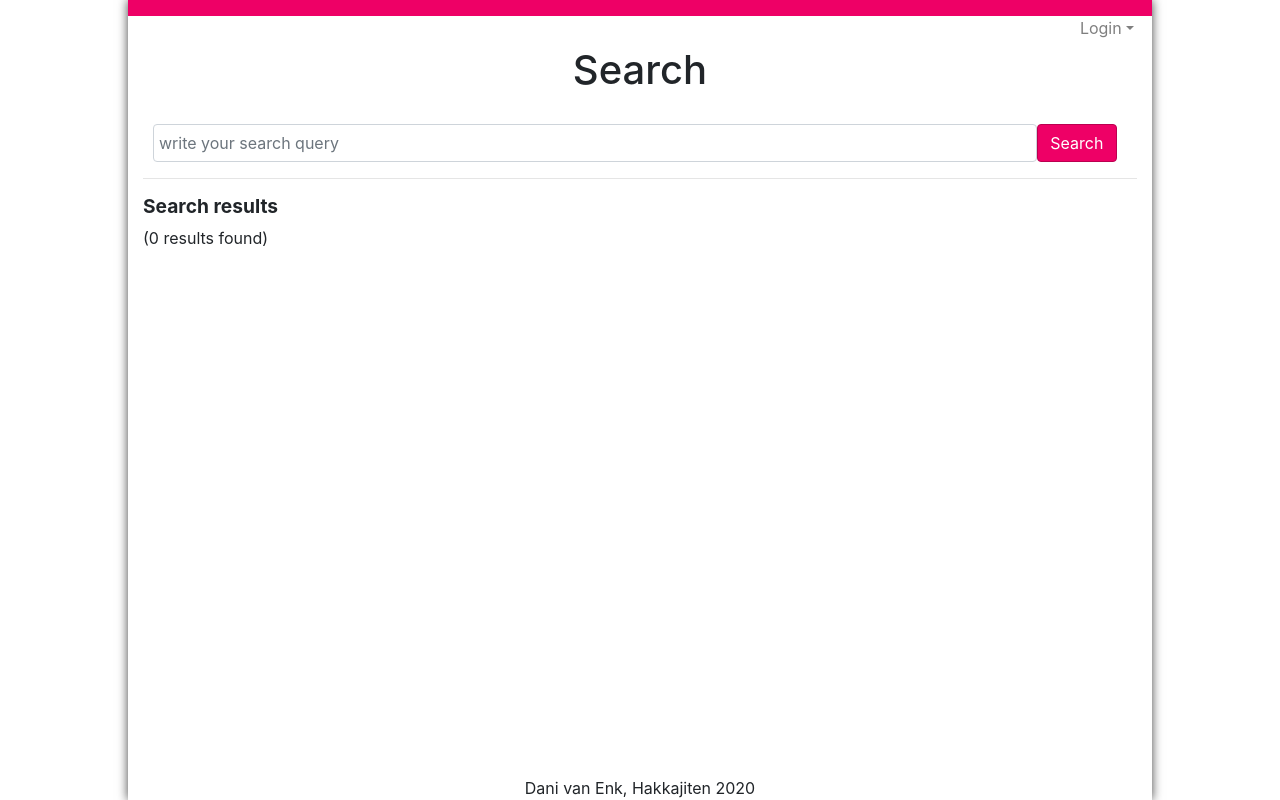
After one commit to danivenk/UVA_Minor-Programming_Web-App-Studio_project-2_books, a Flask app: template templates/search.html in a window 1280 px wide. The commit adds this page. Run offline with Flask 2, Linux system fonts and the light colour scheme; the template is opened without the code that fills it, so the values that code supplies are empty; some libraries are stand-ins or nearby versions.

Commit message:
search engine works

```diff
--- a/application.py
+++ b/application.py
@@ -1,6 +1,7 @@
 import os
 import requests
 import json
+import re
 
 from flask import Flask, session, render_template, request, abort, redirect, \
                   jsonify, escape
@@ -232,7 +233,7 @@ def login():
             # abort using a 401 HTTPException
             abort(401, "Login failed")
 
-        return redirect("/", code=303)
+        return redirect("/search", code=303)
 
     # abort using a 405 HTTPException
     abort(405)
@@ -278,8 +279,23 @@ def search():
             # get username if so and render
             user = session.get("username")
 
-            return render_template("index.html", login=True, user=user,
-                                   urls=url_list)
+            search_query = escape(request.args.get("search"))
+
+            search = re.split('\W', search_query)
+
+            results = []
+
+            for query in search:
+                db_res = db.execute("SELECT * FROM books WHERE (title ILIKE "
+                                    f"'%{query}%' or author ILIKE '%{query}%'"
+                                    f" or isbn ILIKE '%{query}%')")
+                for db_result in db_res:
+                    if db_result not in results:
+                        results.append(db_result)
+
+            return render_template("search.html", login=True, user=user,
+                                   urls=url_list, search_query=search_query,
+                                   results=results)
         else:
 
             abort(403)
@@ -322,8 +338,8 @@ def book(isbn):
 
                 goodreads = [gr_ar, gr_nor]
 
-                if (item < 0 for item in goodreads):
-                    goodreads = 0
+                if (float(item) < 0 for item in goodreads):
+                    goodreads = []
             except (json.decoder.JSONDecodeError, ConnectionError):
                 goodreads = None
 
@@ -357,6 +373,14 @@ def book(isbn):
 
                 abort(403, "You can't submit a review which is not"
                       "under your name.")
+
+            user_check = db.execute("SELECT * FROM reviews WHERE user_id=("
+                                    "SELECT id FROM accounts WHERE username="
+                                    ":username)",
+                                    {"username": username}).fetchall()
+
+            if len(user_check) != 0:
+                abort(403, "You can't review more than once.")
 
             db.execute("INSERT INTO reviews (user_id, rating, text, book_id) "
                        "VALUES ((SELECT id from accounts where "
--- a/requirements.txt
+++ b/requirements.txt
@@ -6,3 +6,4 @@ requests
 werkzeug
 flask-sqlalchemy
 json
+re
--- a/templates/book.html
+++ b/templates/book.html
@@ -60,7 +60,7 @@
             </div>
             <div class="form-group col-sm-2">
                 <label for="rating">Rating:</label>
-                <input type="number" name="rating" class="form-control" id="rating" alt="Enter a rating" min="1" max="5" required>
+                <input type="number" name="rating" class="form-control" id="rating" min="1" max="5" required>
                 <div class="invalid-feedback">
                     Please enter a rating between 1 and 5.
                 </div>
--- /dev/null
+++ b/templates/search.html
@@ -0,0 +1,45 @@
+<!--
+    book page
+    it extends from layout.html
+
+    Dani van Enk, 11823526
+-->
+
+{% extends "layout.html" %}
+
+<!-- title of the page -->
+{% block title %}
+    search
+{% endblock %}
+
+<!-- content of the page -->
+{% block content %}
+    <h1>Search</h1>
+    <!-- register form, enter username/password and retype password -->
+    <form action="{{ url_for('search') }}" method="get" novalidate>
+        <div class="form-row col-sm-12">
+            {% if search_query == None %}
+                <input type="search" class="form-control col-md-11 col-8" name="search" id="search" placeholder="write your search query" value="{{ search_query }}">
+            {% else %}
+                <input type="search" class="form-control col-md-11 col-8" name="search" id="search" placeholder="write your search query">
+            {% endif %}
+            <button type="submit" class="btn btn-primary col-md-1 col-4">Search</button>
+        </div>
+    </form>
+    <hr>
+
+    <h4>Search results</h4>
+    <p>({{ results | length }} results found)</p>
+    <div class="row">
+        {% for result in results %}
+        <div class="col-md-4 card card-body">
+            <h6 class="card-title">{{ result.title }}</h6>
+            <p class="card-text">
+                {{ result.author}} ({{ result.year }})
+            </p>
+            <a href="{{ url_for('book', isbn=result.isbn) }}" class="card-link btn btn-primary">Book page</a>
+        </div>
+        {% endfor %}
+    </div>
+
+{% endblock %}
```
